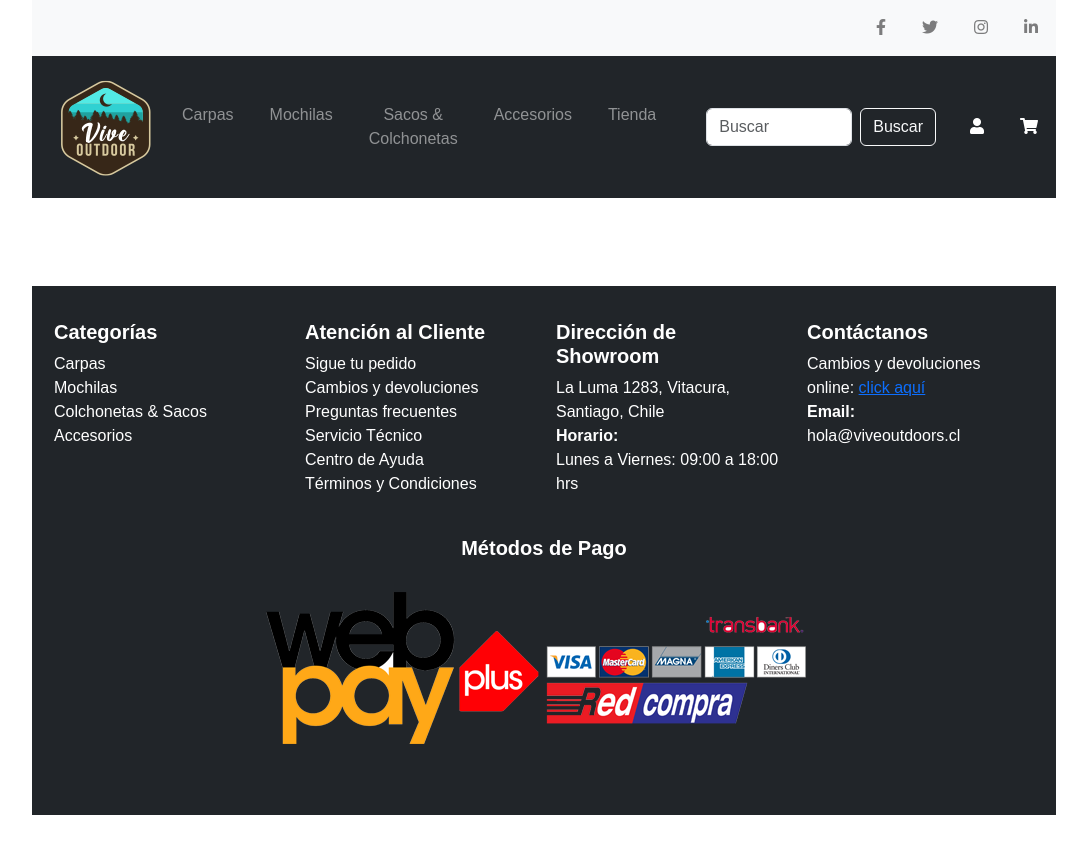
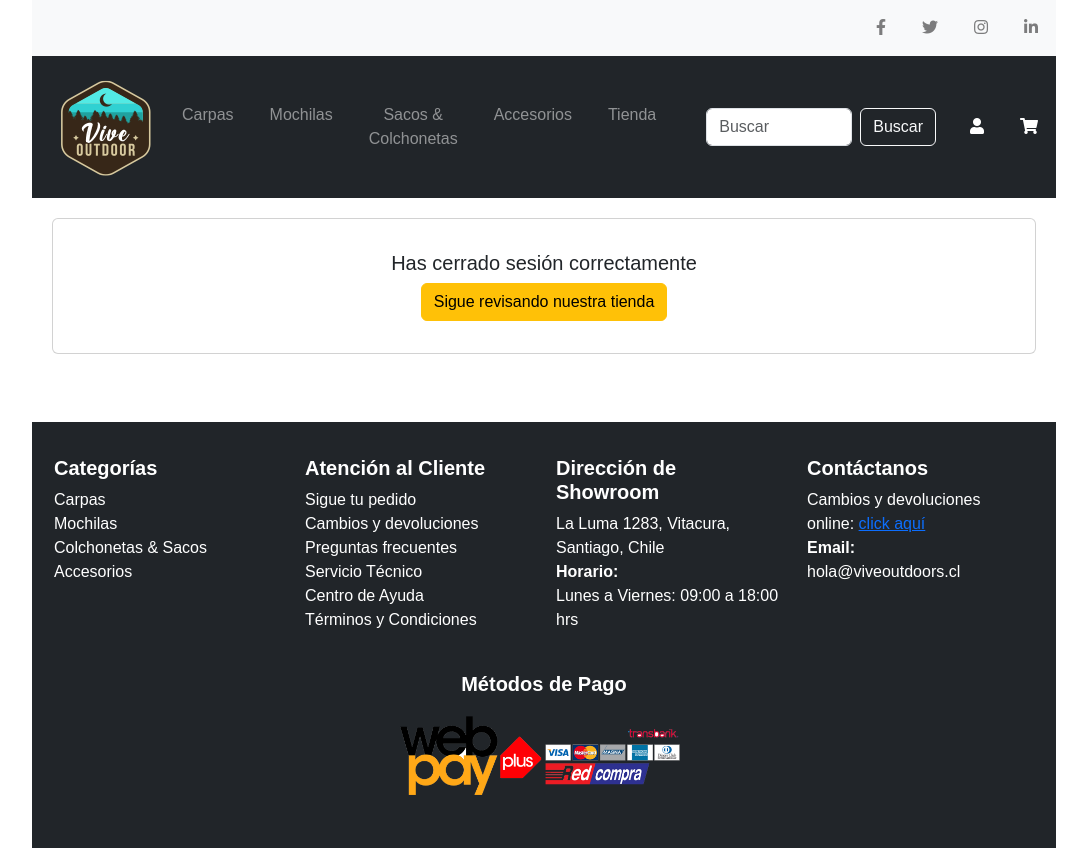
Before and after one commit to lorelero/frontend_01_viveoutdoors, a React (Vite) app: page /cerrarsesion in a window 1280 px wide. Shown: the whole page, without its empty margins (96-1183 px from the left). Before the commit the page ends 815 px from the top, so only its background shows below. Built offline with nearby package versions, Linux system fonts and the light colour scheme; no server answers.

Commit message:
mejoras varias

```diff
--- a/src/App.css
+++ b/src/App.css
@@ -1,7 +1,6 @@
 #root {
   max-width: 1024px;
   margin: 0 auto;
-
 }
 
 .logo {
@@ -35,7 +34,7 @@
 .btn-sidebar {
   background-color: white;
   border-color: gray;
-  border: 1px solid ;
+  border: 1px solid;
 }
 .btn-sidebar:hover {
   background-color: warning;
--- a/src/App.jsx
+++ b/src/App.jsx
@@ -10,6 +10,7 @@ import CustomNavbar from "./components/Navbar";
 import Account from "./pages/Account";
 import Tienda from "./pages/Tienda";
 import Carrito from "./pages/Carrito";
+import CerrarSesion from "./components/CerrarSesion";
 
 
 const App = () => {
@@ -25,6 +26,7 @@ const App = () => {
           <Route path="/account" element={<Account />} />
           <Route path="/tienda" element={<Tienda/>}/>
           <Route path="/cart" element={<Carrito/>}/>
+          <Route path="/cerrarsesion" element={<CerrarSesion/>}/>
         </Routes>
       </main>
       <Footer />
--- /dev/null
+++ b/src/components/CerrarSesion.jsx
@@ -0,0 +1,41 @@
+import { useEffect } from "react";
+import { Button, Card } from "react-bootstrap";
+import axios from "axios";
+
+const CerrarSesion = () => {
+  useEffect(() => {
+    const realizarLogout = async () => {
+      try {
+        const respuesta = await axios.post("http://localhost:3000/logout");
+        console.log("Respuesta del backend:", respuesta.data);
+        // Borrar el token del localStorage al cerrar sesión
+        localStorage.removeItem("token");
+        // Borrar los datos del carrito del localStorage al cerrar sesión
+        localStorage.removeItem("carrito");
+
+      } catch (error) {
+        console.error("Error al cerrar sesión:", error);
+      }
+    };
+    realizarLogout();
+  }, []); // El array vacío asegura que se ejecute solo una vez al montar el componente
+
+  return (
+    <>
+      <Card>
+        <Card.Body className="text-center  flex-column">
+          <Card.Title>Has cerrado sesión correctamente</Card.Title>
+
+          <Button
+            variant="warning"
+            onClick={() => (window.location.href = "/tienda")}
+          >
+            Sigue revisando nuestra tienda
+          </Button>
+        </Card.Body>
+      </Card>
+    </>
+  );
+};
+
+export default CerrarSesion;
--- a/src/components/Footer.jsx
+++ b/src/components/Footer.jsx
@@ -1,4 +1,4 @@
-import React from "react";
+
 import { Container, Row, Col } from "react-bootstrap";
 import "bootstrap/dist/css/bootstrap.min.css";
 
@@ -72,7 +72,7 @@ const Footer = () => {
                 target="_blank"
                 rel="noopener noreferrer"
               >
-                <img src="./webpayplus.png" alt="WebPay" className="mx-2" />
+                <img src="./webpayplus.png" alt="WebPay" className="mx-2" height="110px" />
               </a>
             </div>
           </Col>
--- a/src/components/SidebarAdmin.jsx
+++ b/src/components/SidebarAdmin.jsx
@@ -19,7 +19,7 @@ const SidebarAdmin = () => {
         <LinkContainer to="/admin/mis-publicaciones">
           <Nav.Link className="btn btn-outline-warning mb-2 btn-sidebar">Mis Publicaciones</Nav.Link>
         </LinkContainer>
-        <LinkContainer to="/admin/cerrar-sesion">
+        <LinkContainer to="/cerrarsesion">
           <Nav.Link className="btn btn-outline-warning mb-2 btn-sidebar">Cerrar Sesión</Nav.Link>
         </LinkContainer>
       </Nav>
--- a/src/components/SidebarCliente.jsx
+++ b/src/components/SidebarCliente.jsx
@@ -17,7 +17,7 @@ const SidebarCliente = () => {
         <LinkContainer to="/user/carrito-pendiente">
           <Nav.Link className="btn btn-outline-warning mb-2 btn-sidebar">Carrito Pendiente</Nav.Link>
         </LinkContainer>
-        <LinkContainer to="/user/cerrar-sesion">
+        <LinkContainer to="/cerrarsesion">
           <Nav.Link className="btn btn-outline-warning mb-2 btn-sidebar">Cerrar Sesión</Nav.Link>
         </LinkContainer>
       </Nav>
--- a/src/pages/AdminDashboard.jsx
+++ b/src/pages/AdminDashboard.jsx
@@ -5,12 +5,13 @@ import MisPublicaciones from "./MisPublicaciones.jsx";
 import CrearPublicacion from "../components/CrearPublicacion.jsx";
 import DatosPersonales from "../components/DatosPersonales.jsx";
 import MisVentas from "./MisVentas.jsx";
+import CerrarSesion from "../components/CerrarSesion.jsx";
 
 // Componentes para el contenido de cada página
 // const DatosPersonales = () => <h1>Datos Personales</h1>;
 const ConfigurarCuenta = () => <h1>Configurar mi Cuenta</h1>;
 // const MisVentas = () => <h1>Mis Ventas</h1>;
-const CerrarSesion = () => <h1>Cerrar Sesión</h1>;
+// const CerrarSesion = () => <h1>Cerrar Sesión</h1>;
 
 
 const AdminDashboard = () => {
--- a/src/pages/UserDashboard.jsx
+++ b/src/pages/UserDashboard.jsx
@@ -3,12 +3,13 @@ import { Routes, Route } from "react-router-dom";
 import SidebarCliente from "../components/SidebarCliente.jsx";
 import CarritoPendiente from "../components/CarritoPendiente.jsx";
 import DatosPersonales from "../components/DatosPersonales.jsx";
+import CerrarSesion from "../components/CerrarSesion.jsx";
 
 // Componentes para el contenido de cada página
 // const DatosPersonales = () => <h1>Datos Personales</h1>;
-const ConfigurarCuenta = () => <h1>Configurar mi Cuenta</h1>;
+
 const MisCompras = () => <h1>Mis Compras</h1>;
-const CerrarSesion = () => <h1>Cerrar Sesión</h1>;
+// const CerrarSesion = () => <h1>Cerrar Sesión</h1>;
 
 const UserDashboard = () => {
   return (
@@ -25,7 +26,7 @@ const UserDashboard = () => {
           <div className="col-12 col-md-9 col-lg-10 p-4">
             <Routes>
               <Route path="datos-personales" element={<DatosPersonales />} />
-              <Route path="configurar-cuenta" element={<ConfigurarCuenta />} />
+
               <Route path="mis-compras" element={<MisCompras />} />
               <Route path="carrito-pendiente" element={<CarritoPendiente />} />
               <Route path="cerrar-sesion" element={<CerrarSesion />} />
```
